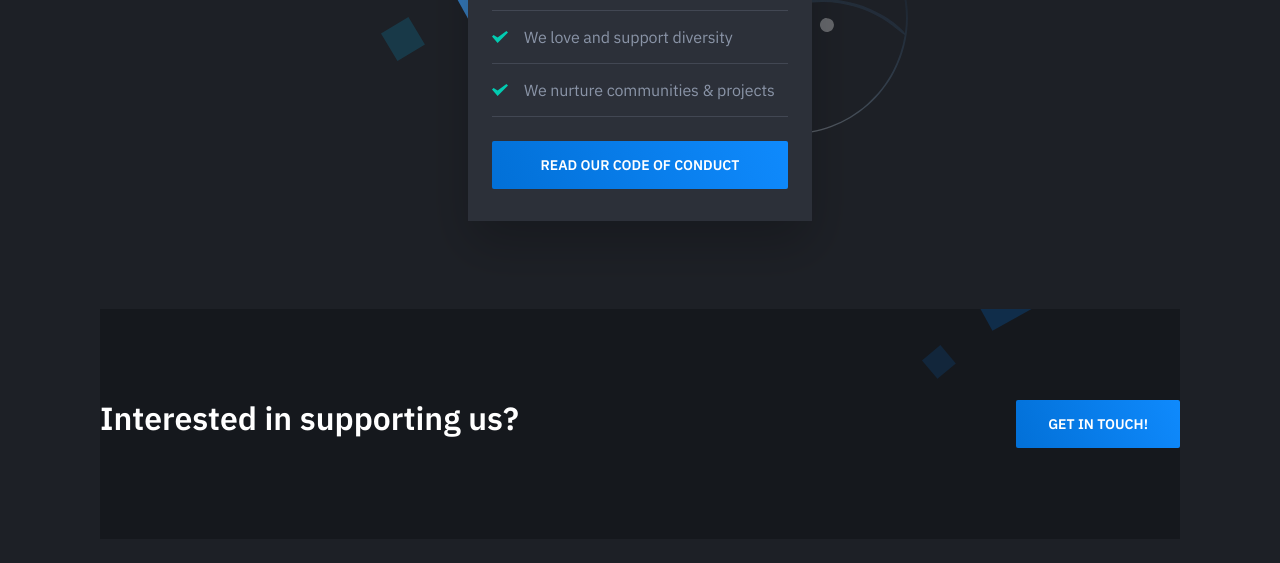
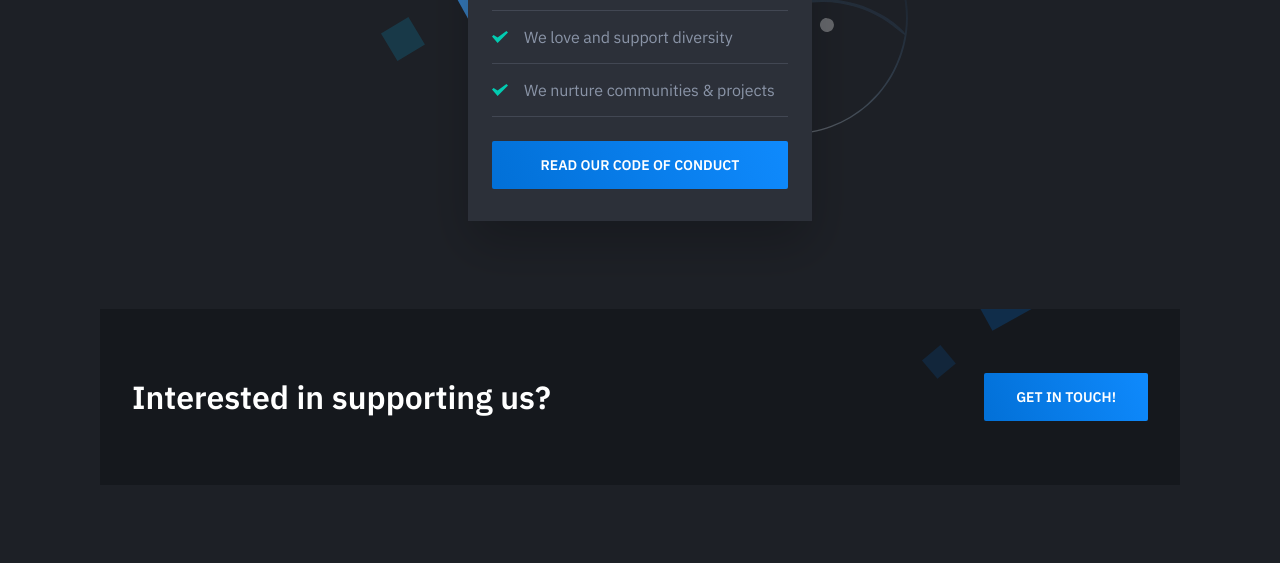
Before and after one commit to mec-dev/conf, a plain HTML site: page index.html in a window 1280 px wide. Shown: the part 1239-1802 px from the top of the page. Drawn offline with nearby package versions, Linux system fonts and the light colour scheme.

Commit message:
Restore unnecessary index update

```diff
--- a/index.html
+++ b/index.html
@@ -68,8 +68,7 @@
                         <div class="pricing-header text-center">
                             <h2 class="section-title mt-0">What we stand for</h2>
                             <p class="section-paragraph" style="text-align: justify;">MEC.conf is an event that emphasises on building and nurturing communities. Along with creating an awareness and a strong understanding of developer culture, we intend to provide participants with a platform to innovate and
-                                network.
-                            </p>
+                                network.</p>
                         </div>
                         <div class="pricing-tables-wrap">
                             <div class="pricing-table">
@@ -104,7 +103,7 @@
                 </div>
             </section>
 
-            <section class="section">
+            <section class="cta section">
                 <div class="container">
                     <div class="cta-inner section-inner">
                         <h3 class="section-title mt-0">Interested in supporting us?</h3>
```
